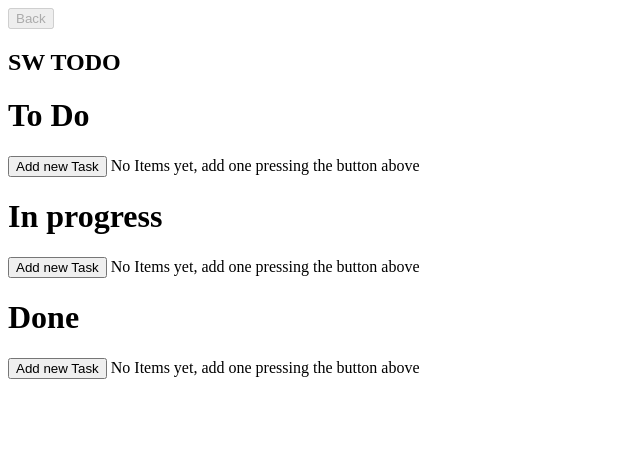
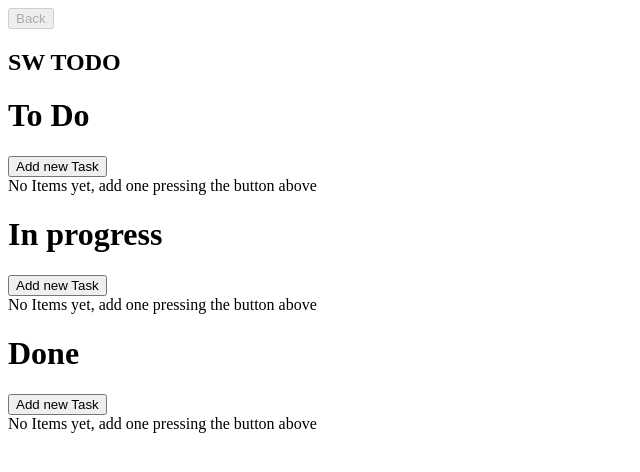
Before and after one commit to Shadowind30/sw-todo, an Angular app: page /board in a window 1280 px wide. Shown: the top 472 px of the page, without its empty margins (0-640 px from the left). Built offline with nearby package versions, Linux system fonts and the light colour scheme.

Commit message:
feat(list): put no items text inside todo-list

```diff
--- a/src/app/pages/board/components/list/list.component.html
+++ b/src/app/pages/board/components/list/list.component.html
@@ -1,15 +1,15 @@
 <div class="todo-container">
   <h1>{{todoList.name}}</h1>
   <button [routerLink]="['/add-task', todoList.id, 0]">Add new Task</button>
-  <div class="todo-list" *ngIf="todoList.items.length; else noItems">
-    <ul>
+  <div class="todo-list">
+    <ul *ngIf="todoList.items.length; else noItems">
       <li *ngFor="let item of todoList.items">{{item.task}}
         <button [routerLink]="['/add-task', todoList.id, item.id]">Edit</button>
         <button (click)="removeTask(item.id)">Delete</button>
       </li>
     </ul>
+    <ng-template #noItems>
+      No Items yet, add one pressing the button above
+    </ng-template>
   </div>
-  <ng-template #noItems>
-    No Items yet, add one pressing the button above
-  </ng-template>
 </div>
```
